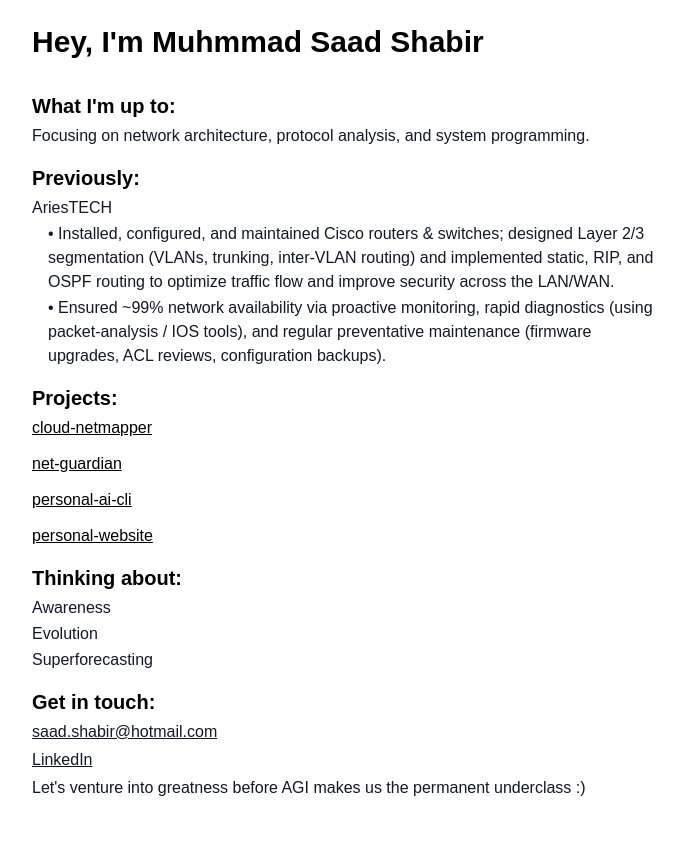
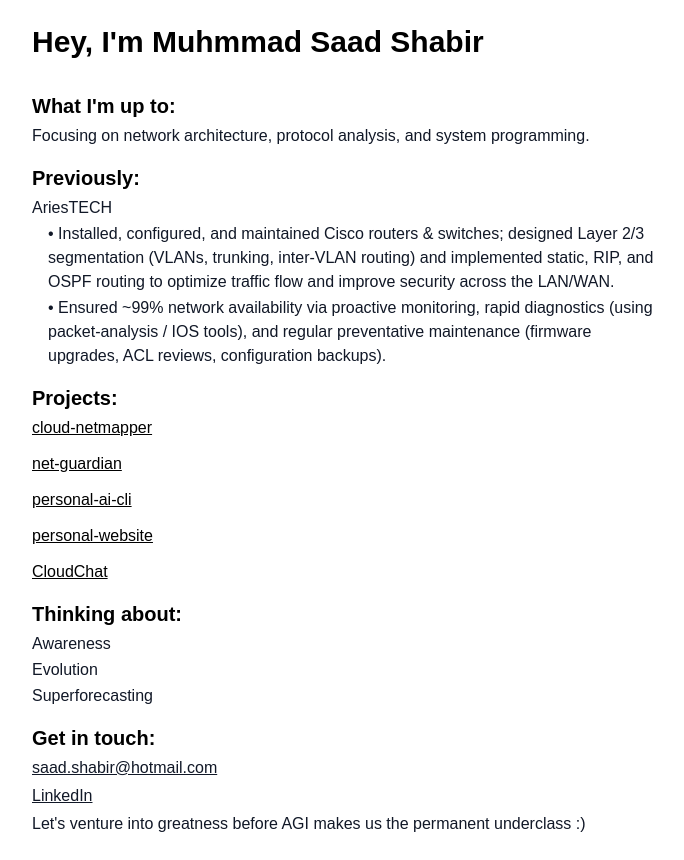
Before and after one commit to msaadshabir/personal-website, a Next.js app: page / in a window 1280 px wide. Shown: the whole page, without its empty margins (296-980 px from the left). Before the commit the page ends 824 px from the top, so only its background shows below. Built offline with nearby package versions, Linux system fonts and the light colour scheme; a small style sheet from the web is missing.

Commit message:
Update page.js

```diff
--- a/app/page.js
+++ b/app/page.js
@@ -37,6 +37,9 @@ export default function Home() {
           <div>
             <p className="font-medium"><a href="https://github.com/saad-build/personal-website" target="_blank" rel="noopener noreferrer" className="text-black underline hover:text-gray-600">personal-website</a></p>
           </div>
+          <div>
+            <p className="font-medium"><a href="https://github.com/saad-build/CloudChat" target="_blank" rel="noopener noreferrer" className="text-black underline hover:text-gray-600">CloudChat</a></p>
+          </div>
         </div>
 
         <h3 className="text-xl font-semibold mb-1 text-black">Thinking about:</h3>
```
